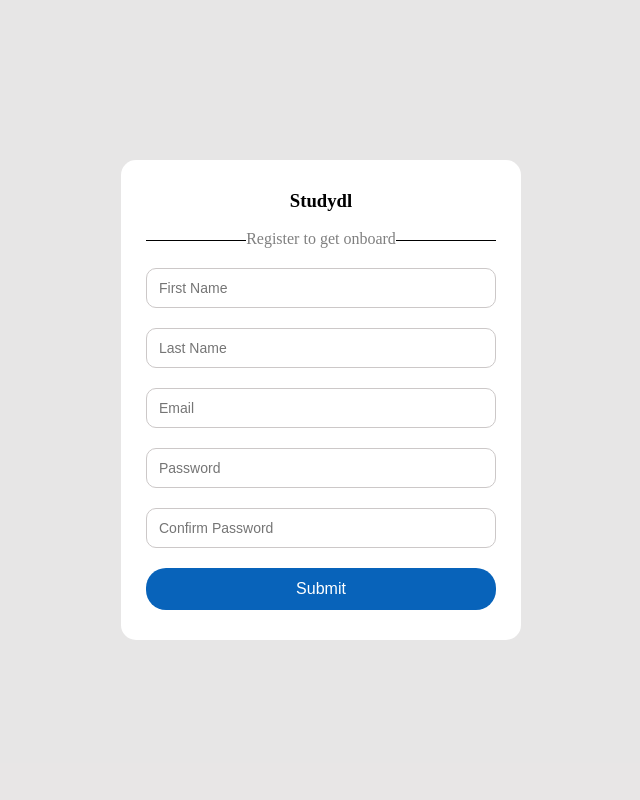
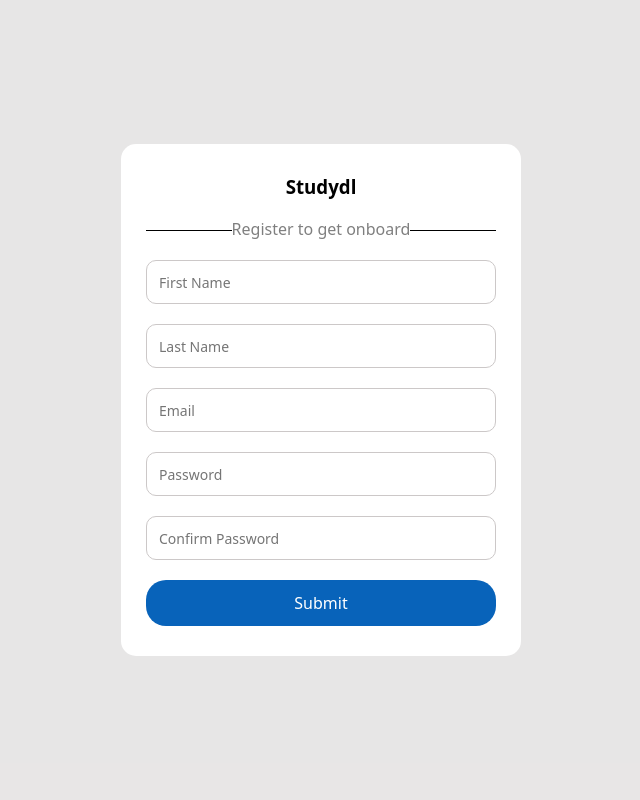
Before and after one commit to Buchi77344/studydl, a Django app: page /register in a window 1280 px wide. Shown: the whole page, without its empty margins (319-959 px from the left). Run offline with Django 4.2, Linux system fonts and the light colour scheme.

Commit message:
made changes to register page

```diff
--- a/base/static/css/register.css
+++ b/base/static/css/register.css
@@ -1,22 +1,29 @@
 *{
     box-sizing : border-box;
+}
+
+:root{
+    --font-family : system-ui, -apple-system, BlinkMacSystemFont, 'Segoe UI', Roboto, Oxygen, Ubuntu, Cantarell, 'Open Sans', 'Helvetica Neue', sans-serif;
 }
 
 body {
     margin : 0;
     padding : 0;
+    font-family: var(--font-family);
 }
 
 input{
     outline : none;
     border : none;
     background : transparent;
+    font-family: inherit;
 }
 
 button{
     outline : none;
     border : none;
     transition : transform 1s ease-in-out;
+    font-family: inherit;
 }
 
 button:active{
@@ -61,7 +68,7 @@ button:active{
 .seperator::before{
     content : "";
     position : absolute;
-    top : 10px;
+    top : 12px;
     left : 0;
     width : 100%;
     border-top : 1px solid black;
@@ -97,6 +104,10 @@ button:active{
     font-size : 14px;
 }
 
+.input-div > input::placeholder{
+    font-family : inherit;
+}
+
 .submit{
     outline: none;
     border: none;
```
